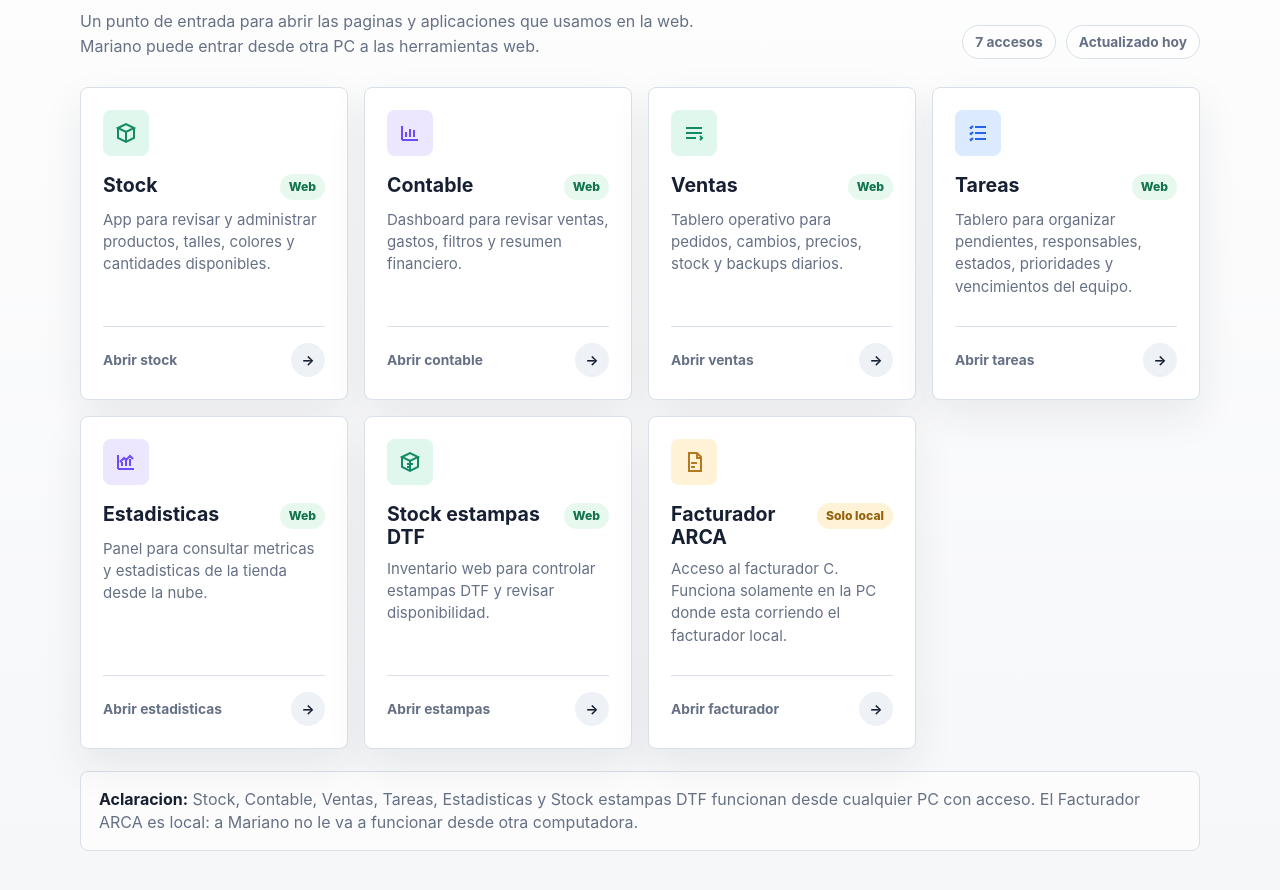
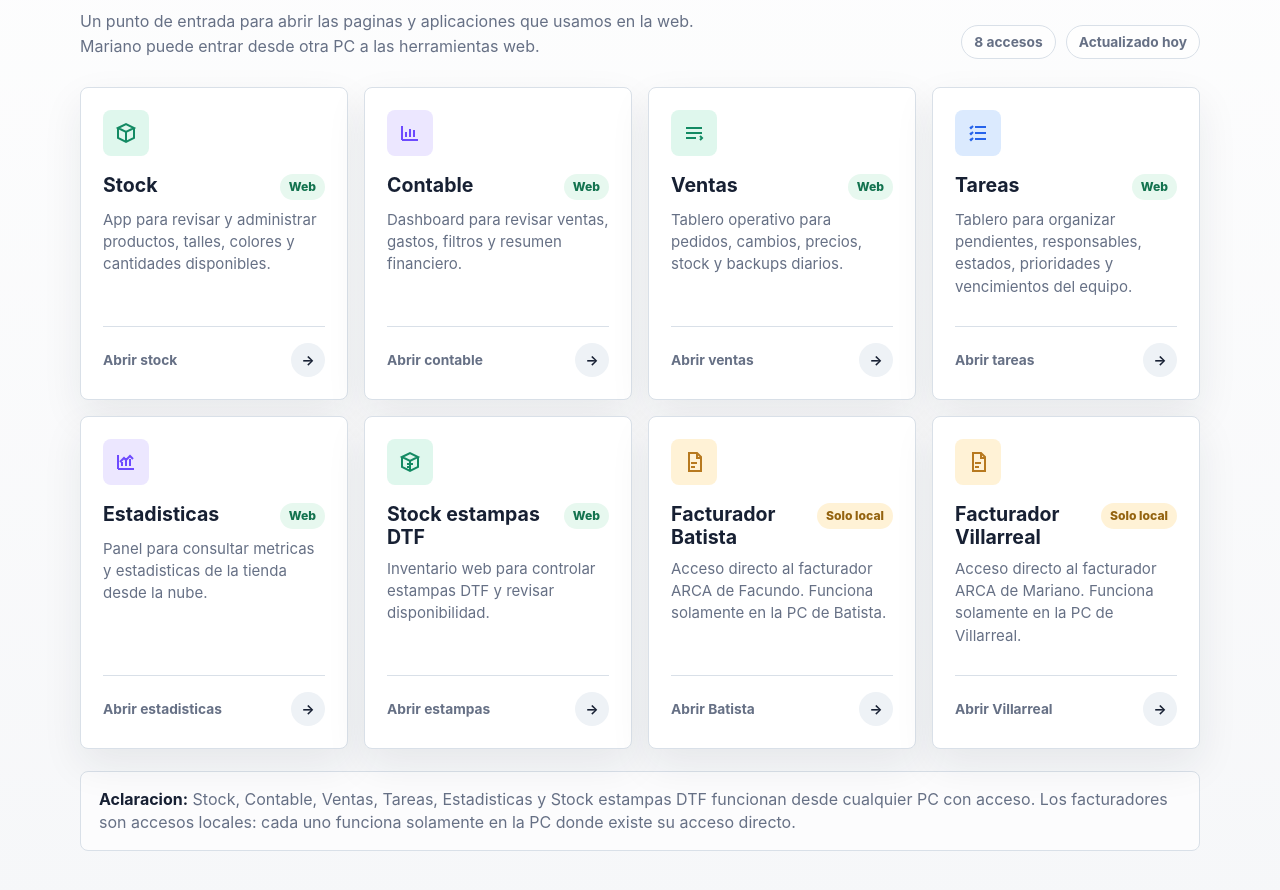
Before and after one commit to facundobatista1-alt/incognito-dashboard, a plain HTML site: page index.html in a window 1280 px wide. Shown: the part 124-1014 px from the top of the page. Drawn offline with Linux system fonts and the light colour scheme.

Commit message:
Separar accesos de facturadores

```diff
--- a/index.html
+++ b/index.html
@@ -280,7 +280,7 @@
           <p class="subtitle">Un punto de entrada para abrir las paginas y aplicaciones que usamos en la web. Mariano puede entrar desde otra PC a las herramientas web.</p>
         </div>
         <div class="quick-meta" aria-label="Resumen">
-          <span class="pill">7 accesos</span>
+          <span class="pill">8 accesos</span>
           <span class="pill">Actualizado hoy</span>
         </div>
       </header>
@@ -435,7 +435,7 @@
           </div>
         </a>
 
-        <a class="card" data-tone="amber" href="http://localhost:3010/">
+        <a class="card" data-tone="amber" href="file:///C:/Users/facun/Incognito/Incognito%20-%20Documentos/Contabilidad%20y%20Finanzas/Abrir%20Facturador%20ARCA%20Facundo.lnk">
           <div class="card-top">
             <span class="icon" aria-hidden="true">
               <svg viewBox="0 0 24 24" fill="none" stroke="currentColor">
@@ -447,21 +447,45 @@
             </span>
             <div>
               <div class="card-heading">
-                <h2>Facturador ARCA</h2>
+                <h2>Facturador Batista</h2>
                 <span class="tag local">Solo local</span>
               </div>
-              <p>Acceso al facturador C. Funciona solamente en la PC donde esta corriendo el facturador local.</p>
+              <p>Acceso directo al facturador ARCA de Facundo. Funciona solamente en la PC de Batista.</p>
             </div>
           </div>
           <div class="card-footer">
-            <span>Abrir facturador</span>
+            <span>Abrir Batista</span>
+            <span class="arrow" aria-hidden="true">→</span>
+          </div>
+        </a>
+
+        <a class="card" data-tone="amber" href="file:///C:/Users/MarianoVillarreal/Incognito/Incognito%20-%20Documentos/Contabilidad%20y%20Finanzas/Abrir%20Facturador%20ARCA%20Mariano.lnk">
+          <div class="card-top">
+            <span class="icon" aria-hidden="true">
+              <svg viewBox="0 0 24 24" fill="none" stroke="currentColor">
+                <path d="M7 3h8l4 4v14H7z"></path>
+                <path d="M15 3v5h5"></path>
+                <path d="M9 13h6"></path>
+                <path d="M9 17h4"></path>
+              </svg>
+            </span>
+            <div>
+              <div class="card-heading">
+                <h2>Facturador Villarreal</h2>
+                <span class="tag local">Solo local</span>
+              </div>
+              <p>Acceso directo al facturador ARCA de Mariano. Funciona solamente en la PC de Villarreal.</p>
+            </div>
+          </div>
+          <div class="card-footer">
+            <span>Abrir Villarreal</span>
             <span class="arrow" aria-hidden="true">→</span>
           </div>
         </a>
       </section>
 
       <p class="note">
-        <strong>Aclaracion:</strong> Stock, Contable, Ventas, Tareas, Estadisticas y Stock estampas DTF funcionan desde cualquier PC con acceso. El Facturador ARCA es local: a Mariano no le va a funcionar desde otra computadora.
+        <strong>Aclaracion:</strong> Stock, Contable, Ventas, Tareas, Estadisticas y Stock estampas DTF funcionan desde cualquier PC con acceso. Los facturadores son accesos locales: cada uno funciona solamente en la PC donde existe su acceso directo.
       </p>
     </main>
   </body>
```
